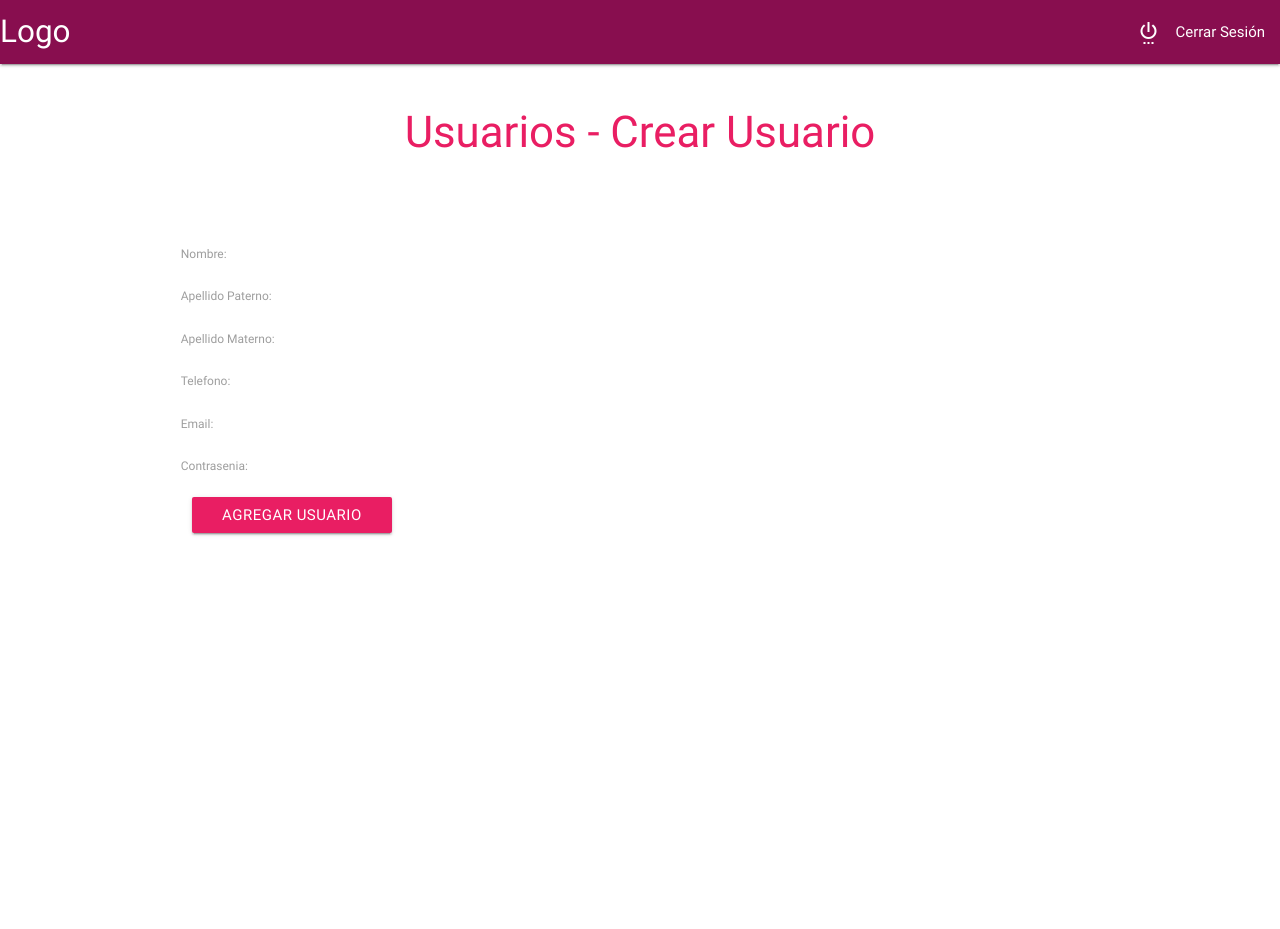
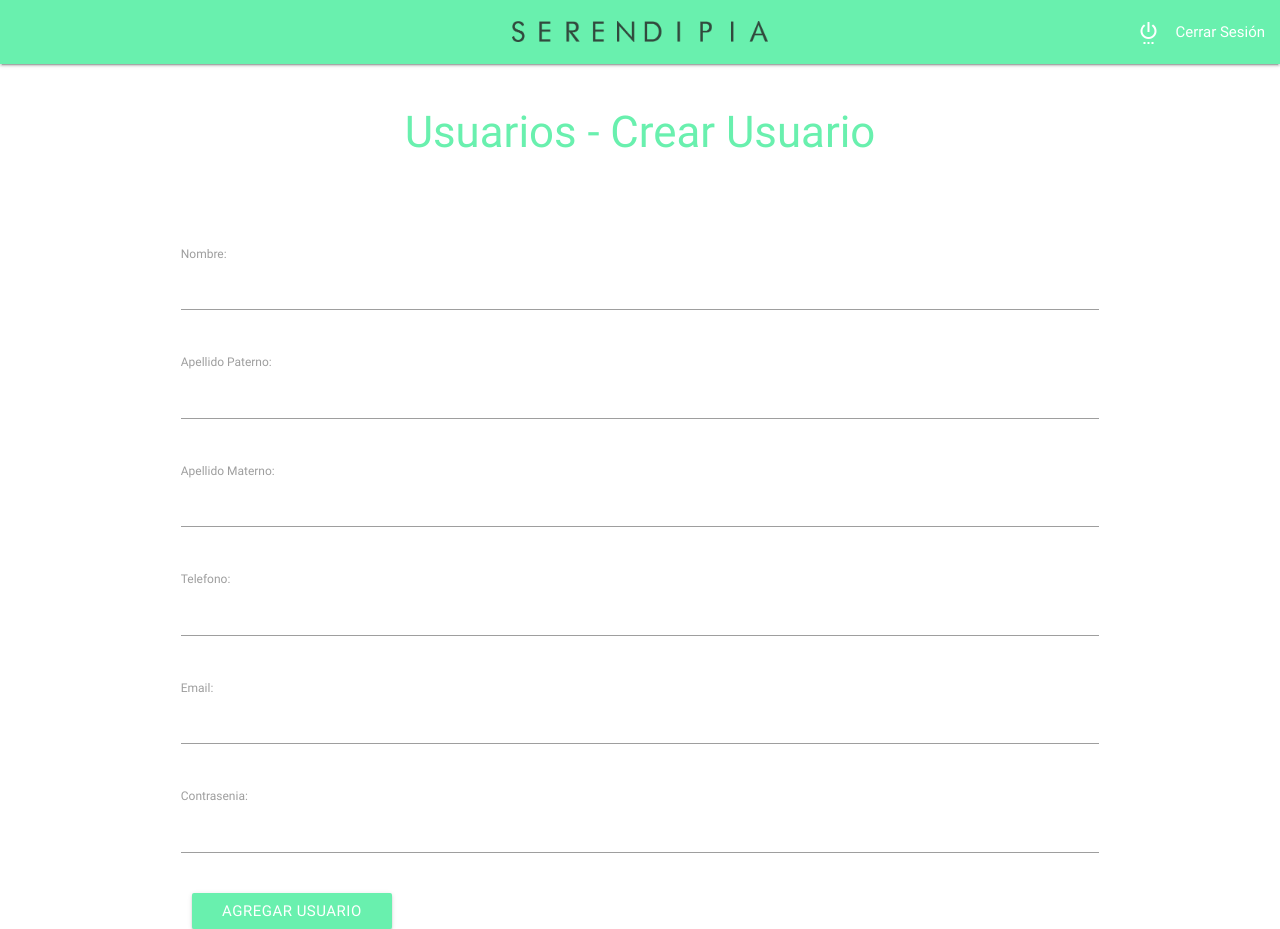
Before and after one commit to lunamrcc/Serendipia, a Django app: page /administrador/usuarios_crear/ in a window 1280 px wide. Before the commit the page ends 536 px from the top, so only its background shows below. Run offline with Django 3.2, Linux system fonts and the light colour scheme; some libraries are stand-ins or nearby versions.

Commit message:
Usuarios: - Logo Serendipia           - Crear Usuario - LISTO!!!

```diff
--- a/Index/templates/base.html
+++ b/Index/templates/base.html
@@ -20,8 +20,10 @@
 <body class="white">
 
   <nav>
-    <div class="pink darken-4 nav-wrapper">
-      <a href="{% url 'administrador:dashboard' %}" class="brand-logo">Logo</a>
+    <div class="green accent-2 nav-wrapper">
+      <a href="{% url 'administrador:dashboard' %}" class="brand-logo center">
+          <img id="Logo" width="40%" src="{% static "Index/img/Logo.png" %}">
+      </a>
       <ul id="nav-mobile" class="right hide-on-med-and-down">
           <li><a href="sass.html"><i class="material-icons left">settings_power</i>Cerrar Sesión</a></li>
   </ul>
--- a/Usuarios/templates/Usuarios/usuarios_form.html
+++ b/Usuarios/templates/Usuarios/usuarios_form.html
@@ -4,37 +4,37 @@
 
 <div class="container">
     <br>
-    <h3 class="center pink-text"> Usuarios - Crear Usuario </h3>
+    <h3 class="center green-text text-accent-2"> Usuarios - Crear Usuario </h3>
     <br> <br> <br>
     <form method="post">
         {% csrf_token %}
         <div class="form-group">
             <div class="row">
                 <label for="Nombre"> Nombre: </label>
-                {{ NewUsuarioForm.Nombre | add_class:'form-control' }}
+                {{ NewUsuariosForm.Nombre | add_class:'form-control' }}
             </div>
             <div class="row">
                 <label for="Apaterno"> Apellido Paterno: </label>
-                {{ NewUsuarioForm.Apaterno | add_class:'form-control' }}
+                {{ NewUsuariosForm.Apaterno | add_class:'form-control' }}
             </div>
             <div class="row">
                 <label for="Amaterno"> Apellido Materno: </label>
-                {{ NewUsuarioForm.Amaterno | add_class:'form-control' }}
+                {{ NewUsuariosForm.Amaterno | add_class:'form-control' }}
             </div>
             <div class="row">
                 <label for="Telefono"> Telefono: </label>
-                {{ NewUsuarioForm.Telefono | add_class:'form-control' }}
+                {{ NewUsuariosForm.Telefono | add_class:'form-control' }}
             </div>
             <div class="row">
                 <label for="Email"> Email: </label>
-                {{ NewUsuarioForm.Email | add_class:'form-control' }}
+                {{ NewUsuariosForm.Email | add_class:'form-control' }}
             </div>
             <div class="row">
                 <label for="Passwd"> Contrasenia: </label>
-                {{ NewUsuarioForm.Passwd | add_class:'form-control' }}
+                {{ NewUsuariosForm.Passwd | add_class:'form-control' }}
             </div>
         </div>
-        <button type="submit" class="waves-light btn pink">Agregar Usuario</button>
+        <button type="submit" class="waves-light btn green accent-2">Agregar Usuario</button>
     </form>
 </div>
 
--- a/Usuarios/templates/Usuarios/usuarios_list.html
+++ b/Usuarios/templates/Usuarios/usuarios_list.html
@@ -5,9 +5,9 @@
 
     <div class="container">
         <br>
-        <h3 class="center pink-text"> Usuarios </h3>
+        <h3 class="center green-text text-accent-2"> Usuarios </h3>
         <br> <br> <br>
-        <a href="{% url 'Usuarios:user_create' %}" class="waves-light btn pink"><i class="material-icons right">add</i>Agregar Usuario</a>
+        <a href="{% url 'Usuarios:user_create' %}" class="waves-light btn green accent-2"><i class="material-icons right">add</i>Agregar Usuario</a>
         <br> <br> <br> <br>
         <table class="highlight responsive-table">
             <thead class="thead-default">
--- a/Usuarios/views.py
+++ b/Usuarios/views.py
@@ -51,7 +51,7 @@ def user_create(request):
             return user_lists(request)
 
     context = {
-        'NewUsuariosFrom': NewUsuariosForm
+        'NewUsuariosForm': NewUsuariosForm
     }
     return render(request, 'Usuarios/usuarios_form.html', context)
 
```
Also changed, not shown: Index/static/Index/img/Logo.png (added), db.sqlite3.
